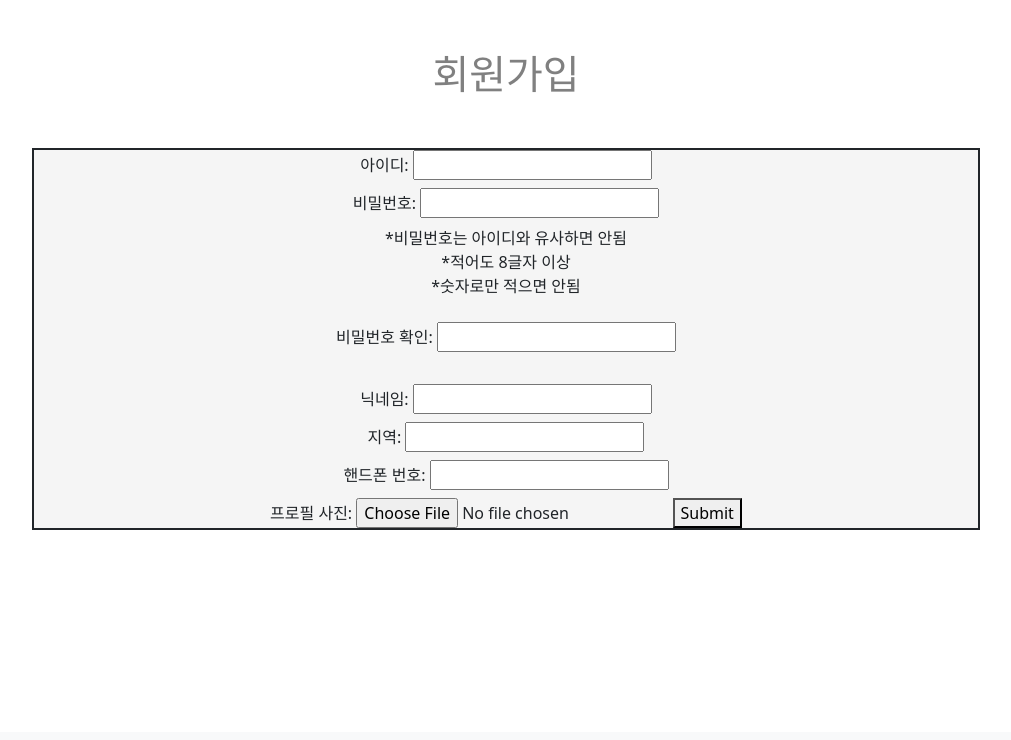
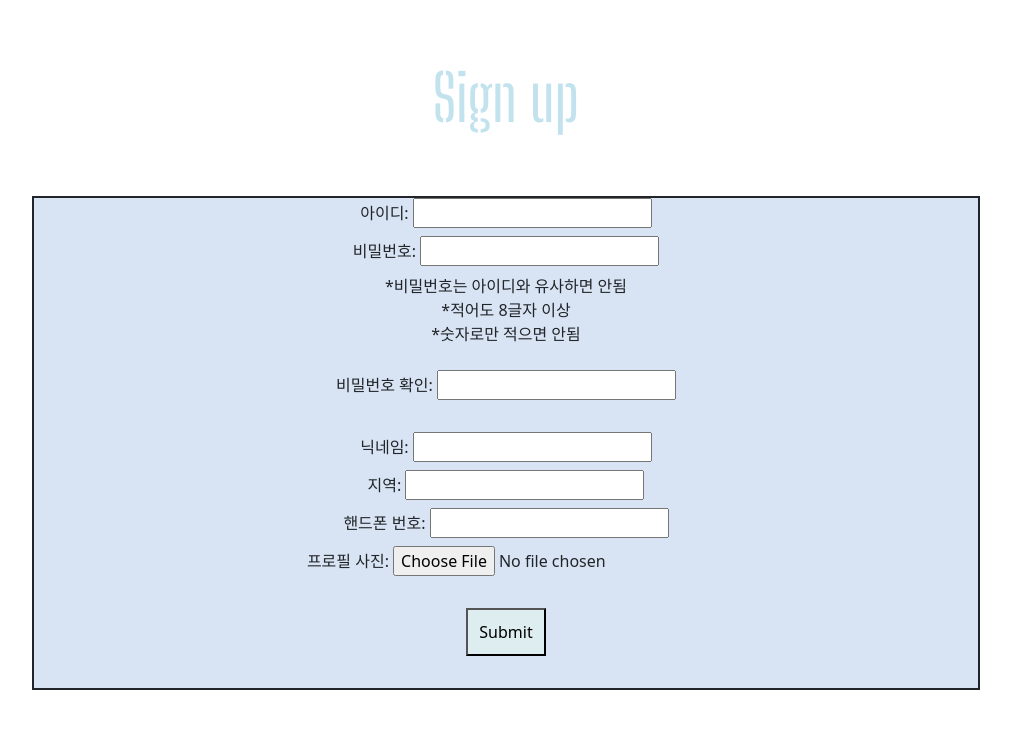
Before and after one commit to likelion-kookmin/Day-to-Year, a Django app: page /accounts/signup/ in a window 1280 px wide. Shown: the part 68-808 px from the top of the page, without its empty margins (134-1145 px from the left). Before the commit the page ends 598 px from the top, so only its background shows below. Run offline with Django 3.2, Linux system fonts and the light colour scheme.

Commit message:
login/signup page design update

```diff
--- a/day_to_year/accounts/templates/login.html
+++ b/day_to_year/accounts/templates/login.html
@@ -15,7 +15,7 @@
 
         #login-h1 {
 
-            color: rgb(147, 161, 204);
+            color: #c2e3ee;
             margin-top: 50px;
             text-align: center;
             font-family: 'Big Shoulders Stencil Display', cursive;
@@ -28,7 +28,7 @@
 
             text-align: center;
             border: 2px solid ;
-            background-color: #DEEDF0;
+            background-color: rgb(216, 227, 243);
         }
         a {
             text-align: center;
@@ -48,7 +48,7 @@
             margin-bottom: 3rem;
             width: 100px;
             height: 50px;
-            background-color: rgb(147, 161, 204);
+            background-color: #DEEDF0;
             font-family: 'Big Shoulders Stencil Display', cursive;
             font-size: 1.5rem;    }
         body{
--- a/day_to_year/accounts/templates/signup.html
+++ b/day_to_year/accounts/templates/signup.html
@@ -5,19 +5,24 @@
     <meta http-equiv="X-UA-Compatible" content="IE=edge">
     <meta name="viewport" content="width=device-width, initial-scale=1.0">
     <title>Document</title>
+    <link rel="preconnect" href="https://fonts.googleapis.com">
+    <link rel="preconnect" href="https://fonts.gstatic.com" crossorigin>
+    <link href="https://fonts.googleapis.com/css2?family=Big+Shoulders+Stencil+Display:wght@500&display=swap" rel="stylesheet">
+
     <style>
         form {
             text-align: center;
             margin: 50px 13%;
             border: 2px solid;
-            background-color: whitesmoke;
+            background-color: rgb(216, 227, 243);
         }
-        h1 {
-            color: gray;
-        }
+
         #signup-h1 {
             margin-top: 50px;
             text-align: center;
+            font-family: 'Big Shoulders Stencil Display', cursive;
+            font-size: 4rem;
+            color: #c2e3ee;
         }
 
         #id{
@@ -47,6 +52,12 @@
         #profile_img{
             margin-bottom: 8px;
         }
+        #submit {
+            margin: 2rem;
+            background-color: #DEEDF0;
+            height: 3rem;
+            width: 5rem;
+        }
     </style>
 </head>
 <body>
@@ -54,7 +65,7 @@
 
     {% block container %}
     <div id="signup-h1">
-        <h1>회원가입</h1>
+        Sign up
     </div>
 
 
@@ -75,8 +86,8 @@
         지역: <input type="text" name="location" id="location"> <br>
         핸드폰 번호: <input type="tel" name="phone_num" id="phone_num"> <br>
         프로필 사진: <input type="file" src="" alt="profile_img">
-
-        <button type="submit">Submit</button>
+    <br>
+        <button type="submit" id="submit">Submit</button>
     </form>
 
     {% endblock %}
```
